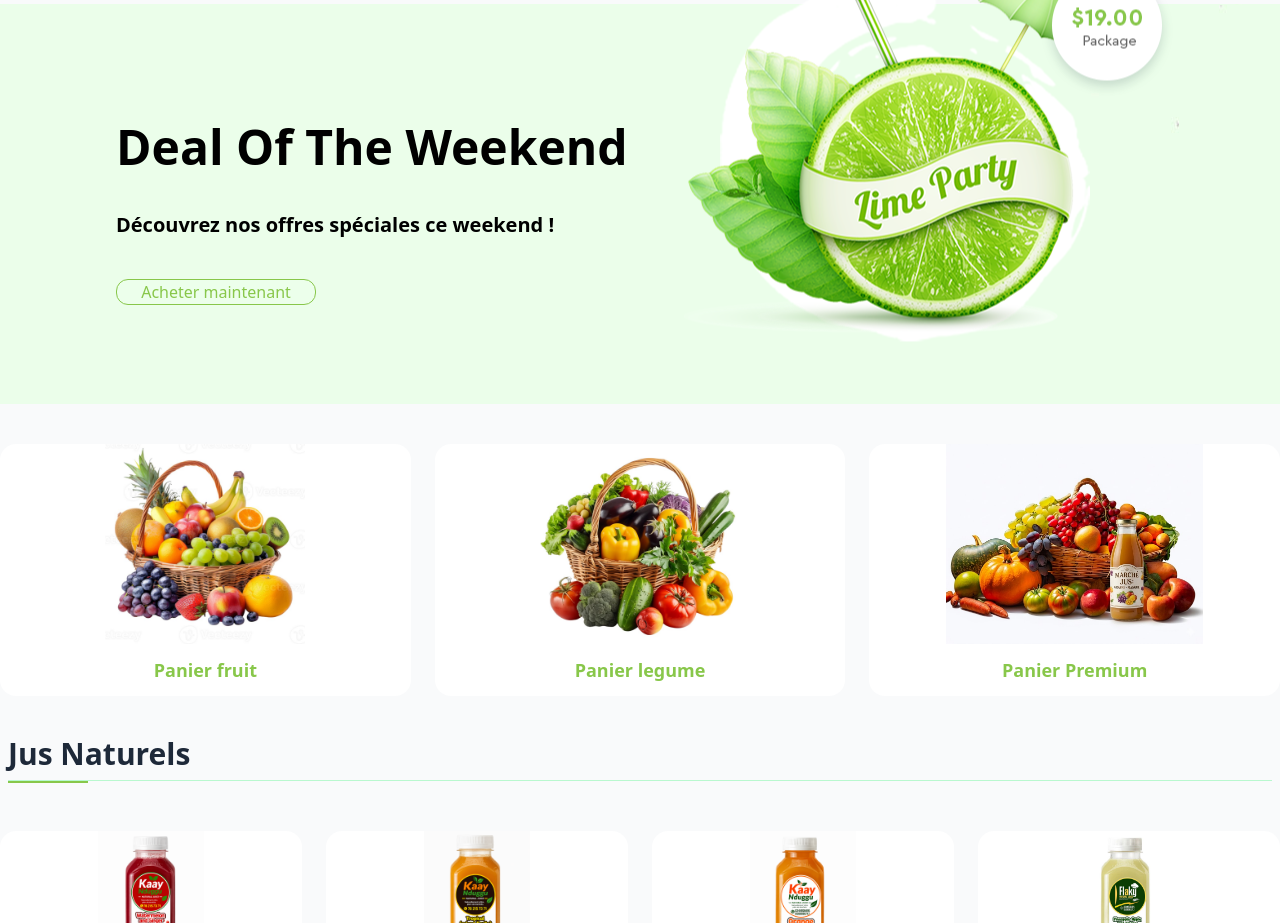
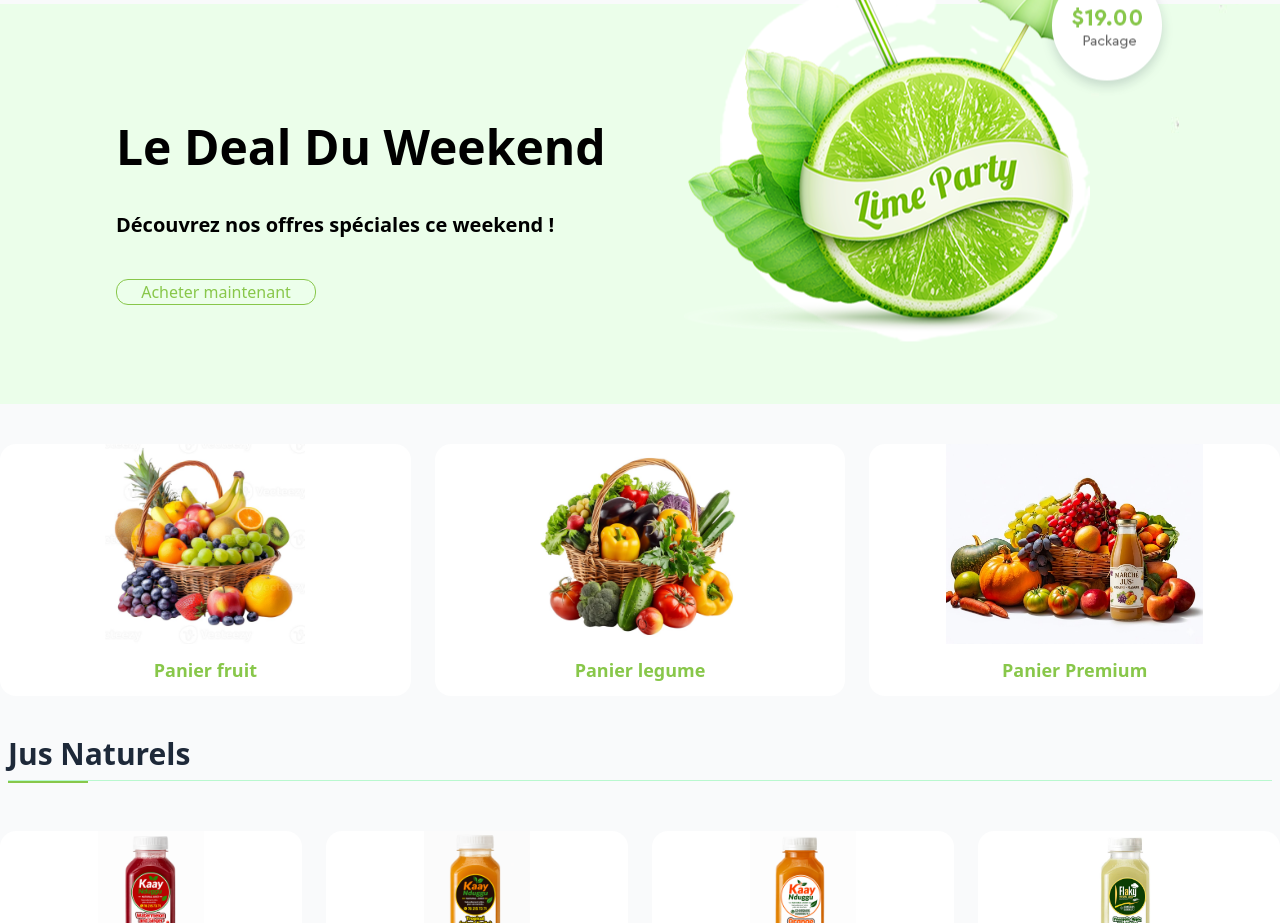
Before and after one commit to 2022fatousarr/projetkaaynduggu, a React (Vite) app: page / in a window 1280 px wide. Shown: the part 1900-2823 px from the top of the page. Built offline with nearby package versions, Linux system fonts and the light colour scheme.

Commit message:
first commit

```diff
--- a/src/components/view/section2.tsx
+++ b/src/components/view/section2.tsx
@@ -20,7 +20,7 @@ export default function Section2() {
       <div className="absolute grid grid-cols-2 gap-4 h-full w-full items-center">
 
           <div className=" flex flex-col   justify-center items-start">
-           <p className="  text-5xl font-bold text-black pl-20  ">Deal Of The Weekend</p>
+           <p className="  text-5xl font-bold text-black pl-20  ">Le Deal Du Weekend</p>
            <p className="text-xl font-semibold text-black pl-20 pt-10">Découvrez nos offres spéciales ce weekend !</p>
 
               <a href="/shop">
```
